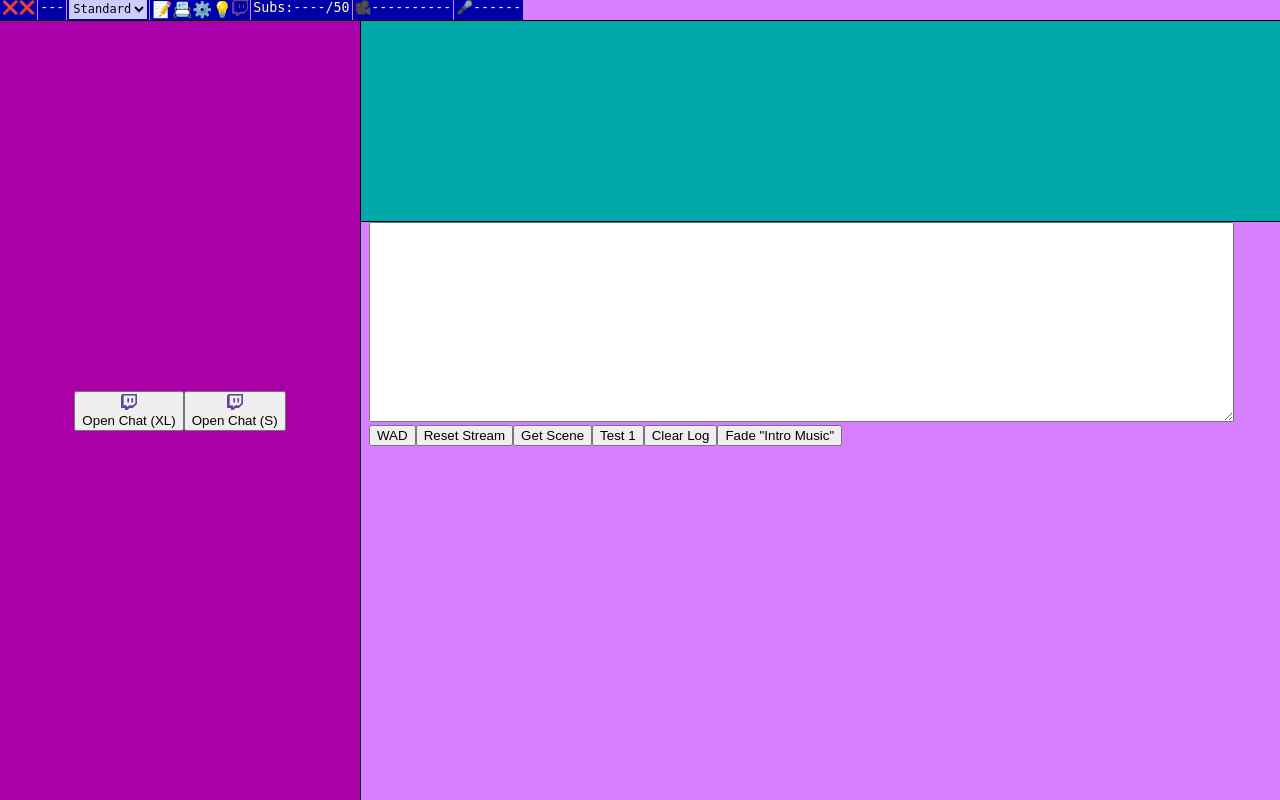
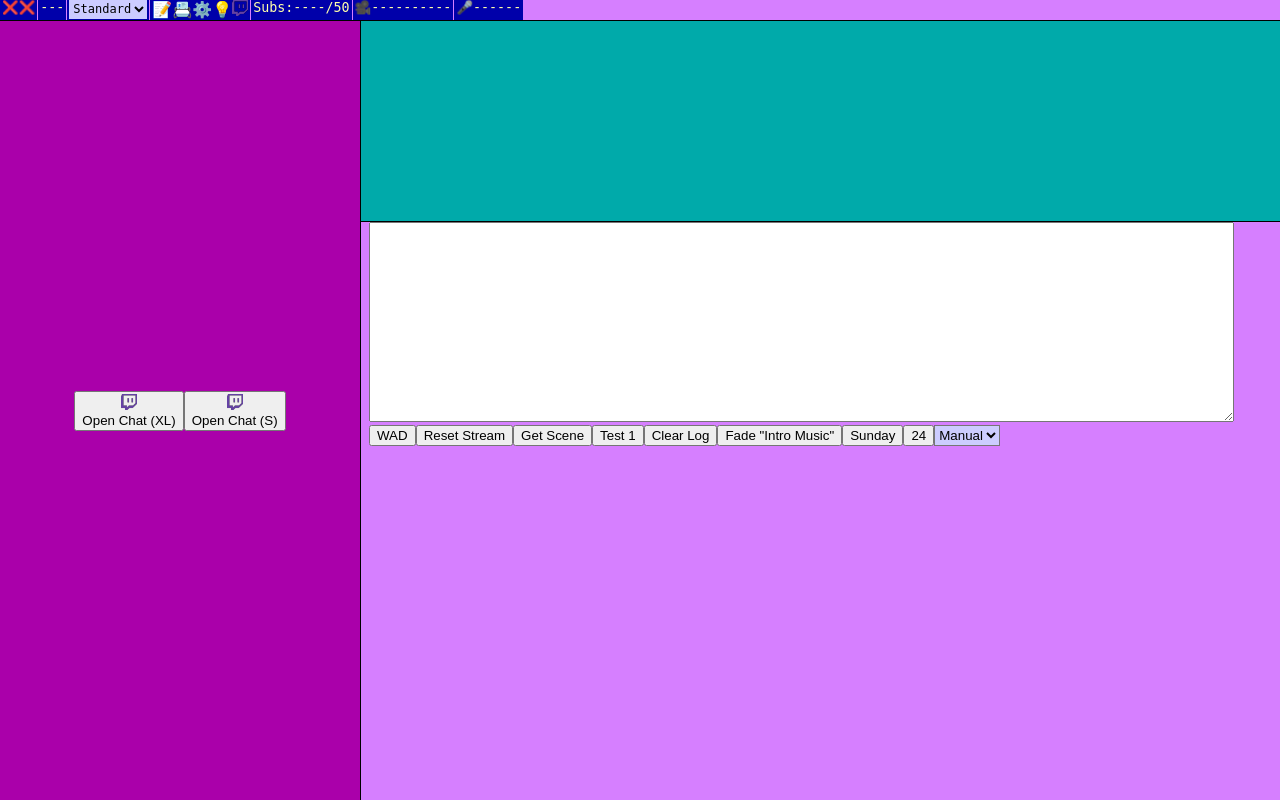
Before and after one commit to DrDos0016/cdosstream, a Django app: page / in a window 1280 px wide. Run offline with Django 4.2, Linux system fonts and the light colour scheme; data that the repository does not hold is empty.

Commit message:
Support list of keys for world overview

```diff
--- a/cdosstream/templates/cdosstream/stream-control-panel.html
+++ b/cdosstream/templates/cdosstream/stream-control-panel.html
@@ -112,6 +112,21 @@
             <button id="test1">Test 1</button>
             <button id="clear-log">Clear Log</button>
             <button id="test-fade">Fade "Intro Music"</button>
+            <button id="test-sunday" data-key="sunday">Sunday</button>
+            <button id="test-24" data-key="24">24</button>
+            <select id="world-overview-key">
+                <option value="x">Manual</option>
+                <option value="sunday">Sun</option>
+                <option value="monday">Mon</option>
+                <option value="tuesday">Tue</option>
+                <option value="wednesday">Wed</option>
+                <option value="thursday">Thu</option>
+                <option value="friday">Fri</option>
+                <option value="saturday">Sat</option>
+                <option value="24">24</option>
+                <option value="bonus">Bonus</option>
+                <option value="test">test</option>
+            </select>
             </div>
     </div>
 
```
